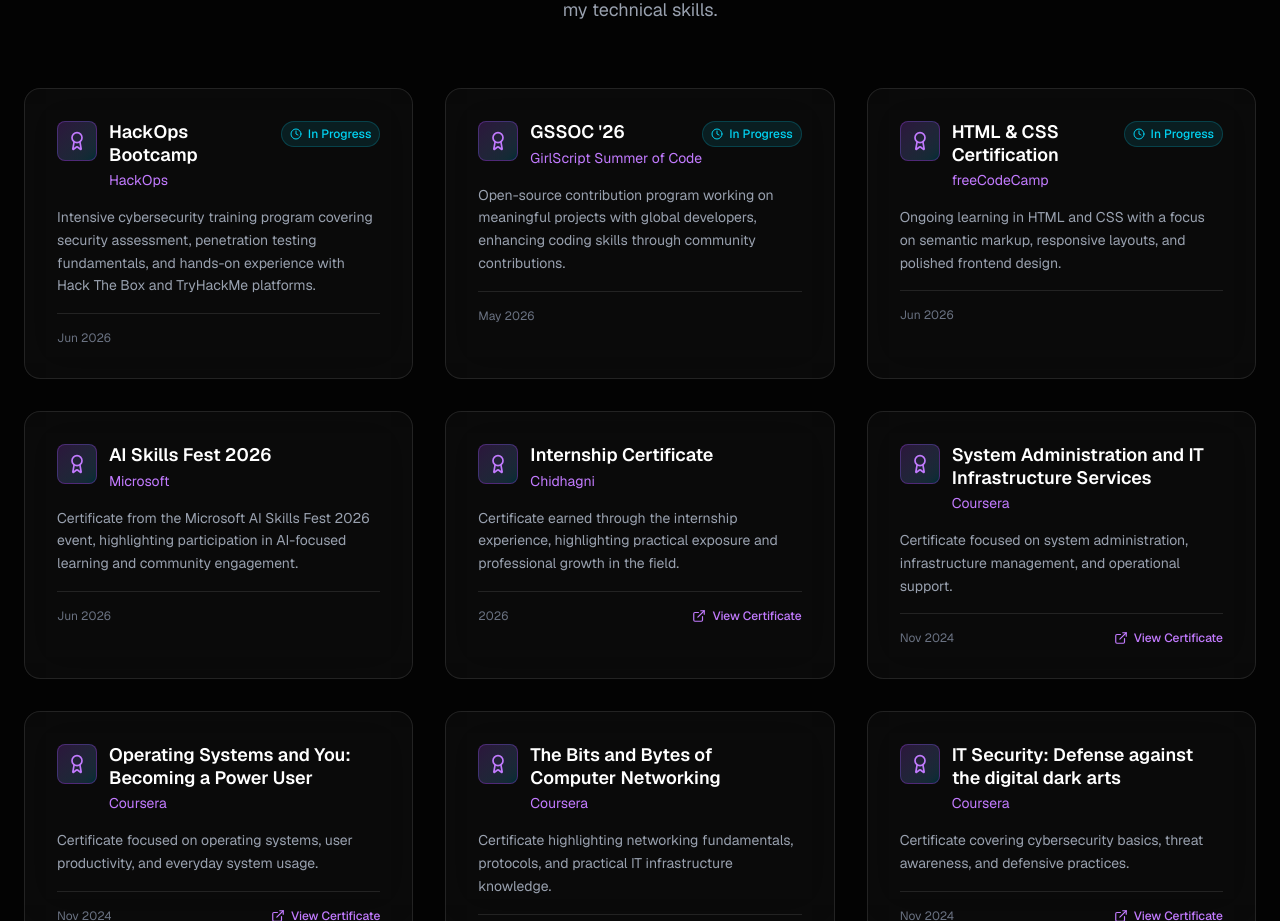
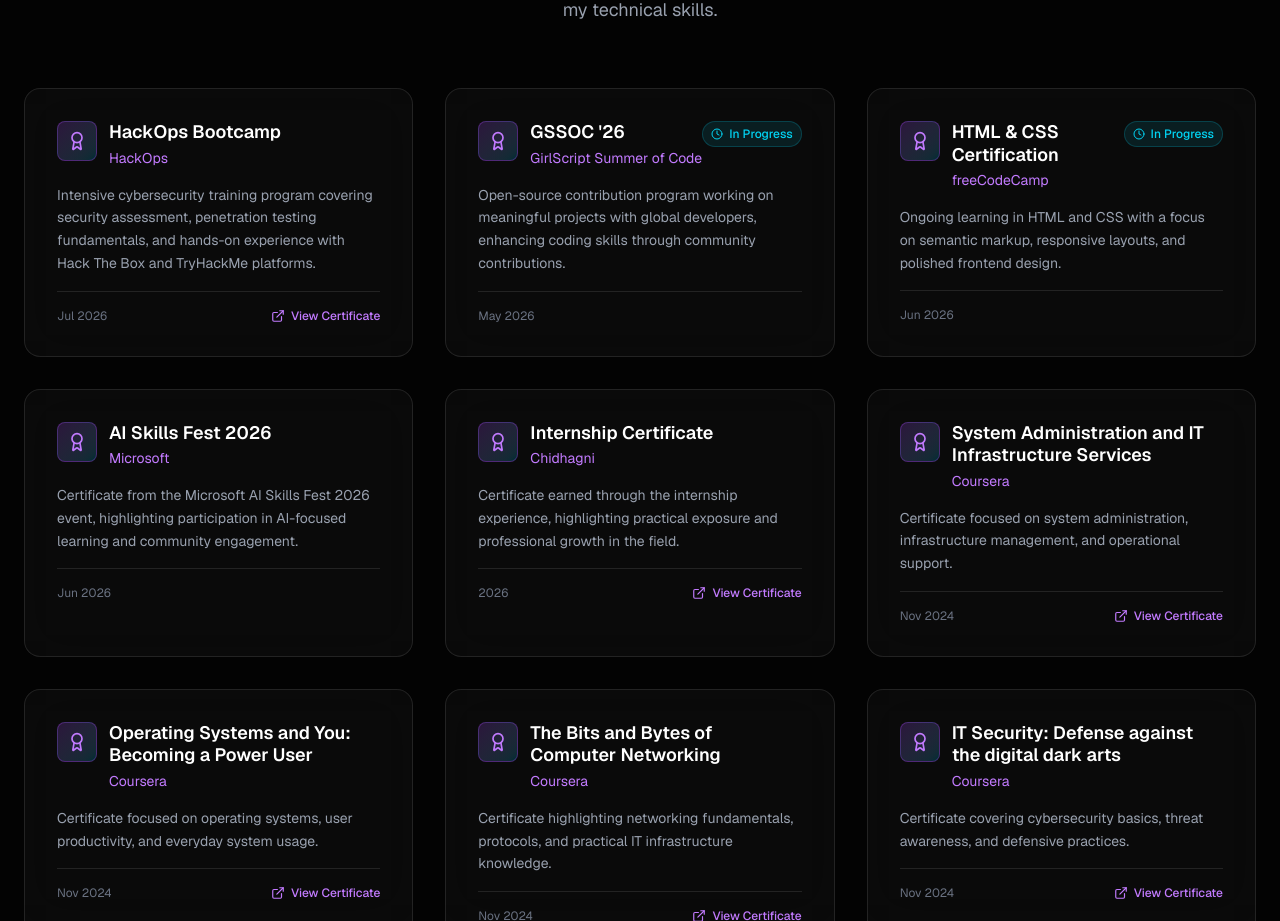
Before and after one commit to Ppoloju/pravalika-portfolio, a Next.js app: page / in a window 1280 px wide. Shown: the part 10240-11161 px from the top of the page. Built offline with nearby package versions, Linux system fonts and the light colour scheme.

Commit message:
Update HACKops certificate: mark as completed, update date to Jul 2026, add certificate link

```diff
--- a/constants/certifications.ts
+++ b/constants/certifications.ts
@@ -6,8 +6,9 @@ export const certifications: CertificationItem[] = [
     name: "HackOps Bootcamp",
     issuer: "HackOps",
     description: "Intensive cybersecurity training program covering security assessment, penetration testing fundamentals, and hands-on experience with Hack The Box and TryHackMe platforms.",
-    date: "Jun 2026",
-    status: "In Progress",
+    date: "Jul 2026",
+    status: "Completed",
+    link: "/certificates/Hackops Certification.jpeg",
   },
   {
     id: "2",
```
